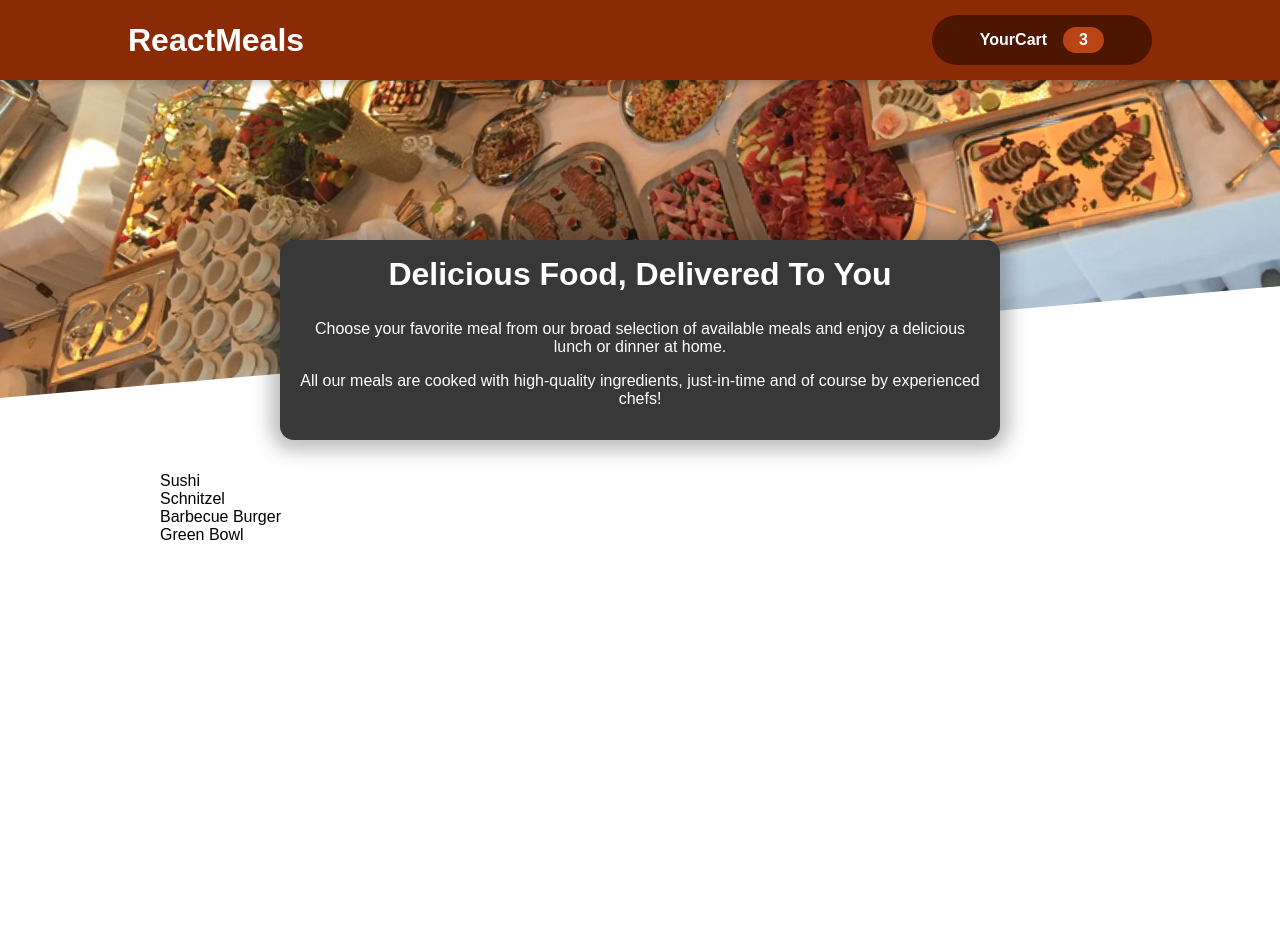
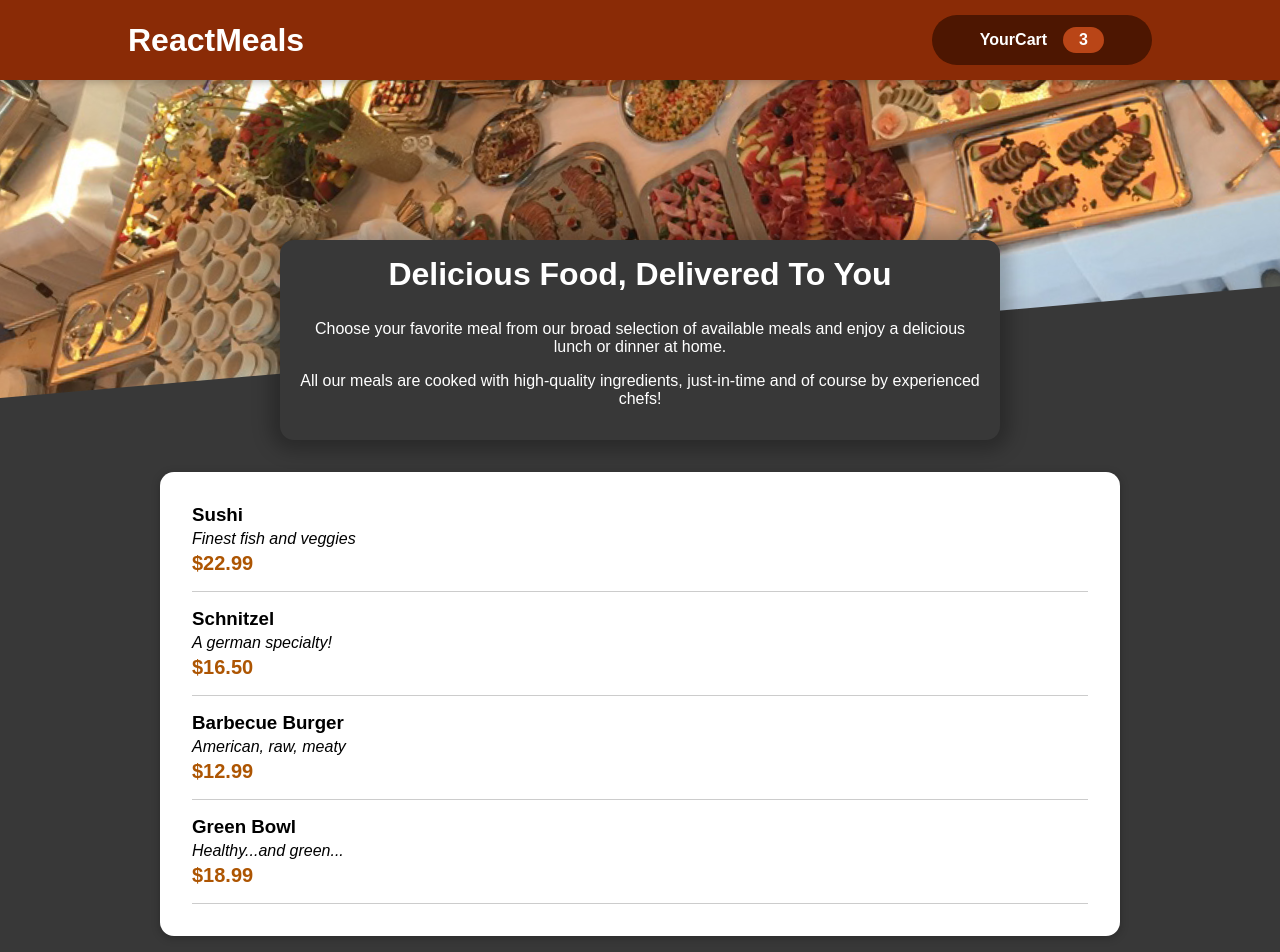
Before and after one commit to MahsumaRezai/MealsFood, a React (Create React App) app: page / in a window 1280 px wide. Shown: the top 952 px of the page. Before the commit the page ends 800 px from the top, so only its background shows below. Built offline with nearby package versions, Linux system fonts and the light colour scheme; the HTML template or start-up script is replaced by a standard one.

Commit message:
work on MealItem section

```diff
--- a/src/componet/Meals/AvilableMeals.js
+++ b/src/componet/Meals/AvilableMeals.js
@@ -1,3 +1,5 @@
+import Card from '../UI/Card';
+import MealItem from './MealsItem/MealItem';
 import classes from './AvailableMeals.module.css';
 const DUMMY_MEALS = [
     {
@@ -26,10 +28,20 @@ const DUMMY_MEALS = [
     },
 ];
 const AvilableMeals = () => {
-    const mealsList = DUMMY_MEALS.map((meal) =><li>{ meal.name }</li> )
+    const mealsList = DUMMY_MEALS.map((meal) => (
+        <MealItem
+            key={meal.id}
+            name={meal.name}
+            description={meal.description}
+            price={meal.price}
+        />
+    ));
     return (
         <section className={classes.meals}>
-            <ul>{mealsList}</ul>
+            <Card>
+                <ul>{mealsList}</ul>
+            </Card>
+
         </section>
     )
 
--- a/src/componet/Meals/MealItem.js
+++ b/src/componet/Meals/MealsItem/MealItem.js
@@ -1,4 +1,3 @@
-import MealsFrom from './MealsFrom';
 import classes from './MealsItme.module.css'
 const MealItem = (props) => {
     const price = `$${props.price.toFixed(2)}`;
@@ -11,7 +10,6 @@ const MealItem = (props) => {
                 <div className={classes.price}>{price}</div>
             </div>
             <div>
-                <MealsFrom />
             </div>
         </li>
     );
--- /dev/null
+++ b/src/componet/UI/Card.js
@@ -0,0 +1,11 @@
+import classes from './Card.module.css'
+
+const Card = (porps) => {
+    return (
+        <div className={classes.card}>{porps.children}</div>
+
+
+    )
+
+}
+export default Card;
--- /dev/null
+++ b/src/componet/UI/Card.module.css
@@ -0,0 +1,6 @@
+.card {
+    padding: 1rem;
+    box-shadow: 0 2px 8px rgba(0, 0, 0, 0.25);
+    border-radius: 14px;
+    background-color: white;
+}
--- a/src/index.css
+++ b/src/index.css
@@ -1,4 +1,3 @@
-
 * {
   box-sizing: border-box;
 
@@ -10,5 +9,5 @@ html {
 
 body {
   margin: 0;
-  background-color: white
+  background-color: #383838
 }
```
Also changed, not shown: src/componet/Meals/MealsItem/MealItemForm.module.css (renamed from src/componet/Meals/MealItemForm.module.css), src/componet/Meals/MealsItem/MealsFrom.js (renamed from src/componet/Meals/MealsFrom.js), src/componet/Meals/MealsItem/MealsItme.module.css (renamed from src/componet/Meals/MealsItme.module.css).
